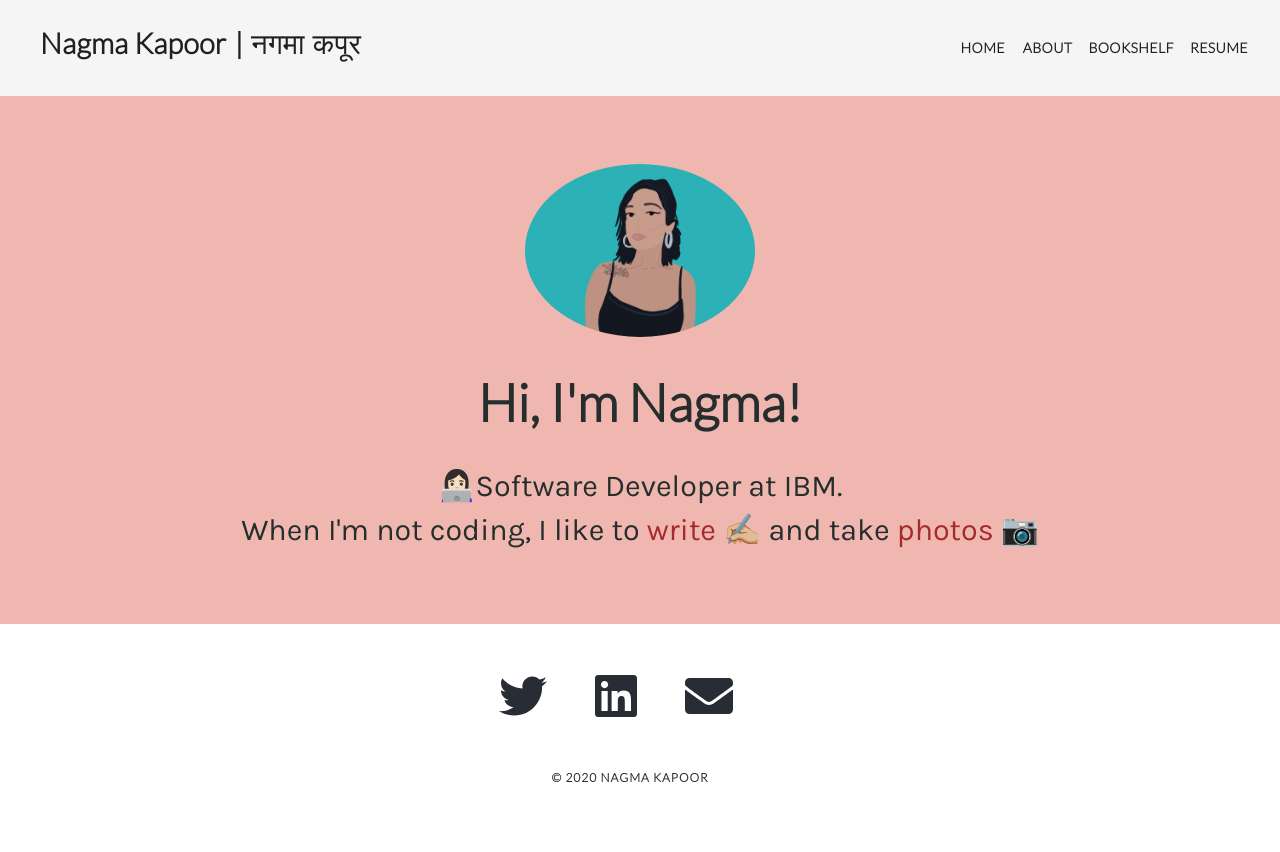
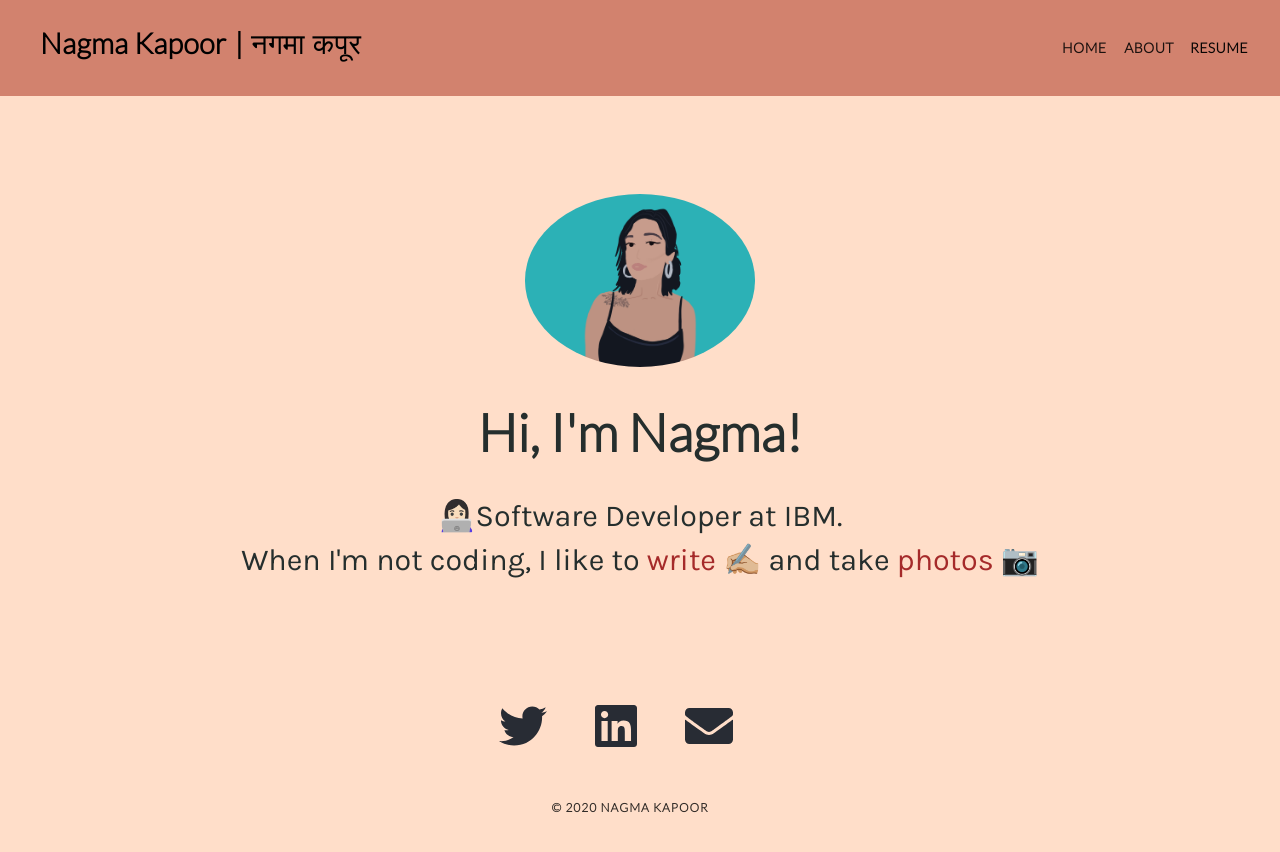
Before and after one commit to nagmak/nagma-site, a React (Create React App) app: page / in a window 1280 px wide. Shown: the top 852 px of the page. Before the commit the page ends 800 px from the top, so only its background shows below. Built offline with nearby package versions, Linux system fonts and the light colour scheme.

Commit message:
added timeline component and color

```diff
--- a/package.json
+++ b/package.json
@@ -11,6 +11,7 @@
     "@fortawesome/react-fontawesome": "^0.1.9",
     "@material-ui/core": "^4.8.3",
     "@material-ui/icons": "^4.5.1",
+    "@material-ui/lab": "^4.0.0-alpha.56",
     "react": "^16.12.0",
     "react-dom": "^16.12.0",
     "react-router": "^5.2.0",
--- a/src/App.css
+++ b/src/App.css
@@ -1,5 +1,8 @@
 .App {
   text-align: center;
+  background-color: #ffdec9;
+  padding-top: 30px;
+  padding-bottom: 100px;
 }
 
 .App-logo {
@@ -9,7 +12,7 @@
 }
 
 .App-header {
-  background-color: #f0b7b0;
+  background-color: #ffdec9;
   min-height: 60vh;
   display: flex;
   flex-direction: column;
@@ -48,6 +51,8 @@ a {
 .bottom-footer {
   display: inline-block;
   width: 100%;
+  padding-bottom: 12px;
+  background-color: #ffdec9;
 }
 
 .copyright-footer-item {
--- a/src/components/app-bar/app-bar.css
+++ b/src/components/app-bar/app-bar.css
@@ -44,5 +44,10 @@ Button a {
     text-decoration-color: none !important;
     text-decoration-style: none !important;
     display: inherit;
-    color: rgba(0, 0, 0, 0.87);
+    color: rgba(0, 0, 0, 1);
 }
+
+.MuiAppBar-colorDefault {
+    background-color: #d2826e !important;
+    color:rgba(0, 0, 0, 0.97) !important;
+}
--- a/src/components/app-bar/app-bar.js
+++ b/src/components/app-bar/app-bar.js
@@ -31,7 +31,7 @@ export default function ButtonAppBar() {
           <Button color="inherit" className="btn-toolbar"><Link to='/about'>About</Link></Button>
           {/* <Button color="inherit"><Link to='/blog'>Blog</Link></Button> */}
           {/* <Button color="inherit"><a href="https://www.instagram.com/notnagma/">Gallery</a></Button> */}
-          <Button color="inherit" className="btn-toolbar"><a href="https://www.goodreads.com/review/list/51938230-nagma-k?shelf=read">Bookshelf</a></Button>
+          {/* <Button color="inherit" className="btn-toolbar"><a href="https://www.goodreads.com/review/list/51938230-nagma-k?shelf=read">Bookshelf</a></Button> */}
           <Button color="inherit" className="btn-toolbar">Resume</Button>
         </Toolbar>
       </AppBar>
--- a/src/components/home/home.css
+++ b/src/components/home/home.css
@@ -19,3 +19,7 @@ img.icon-image {
     border-radius: 50%;
     float: left;
 }
+
+.MuiTimeline-root.MuiTimeline-alignAlternate {
+    text-align: left;
+}
--- a/src/components/home/home.js
+++ b/src/components/home/home.js
@@ -4,11 +4,13 @@ import { fab } from '@fortawesome/free-brands-svg-icons';
 import { fas } from '@fortawesome/free-solid-svg-icons';
 import Emoji from '../emoji/emoji';
 import './home.css';
+// import AlternateTimeline from '../timeline/timeline';
 
 library.add(fab, fas);
 
 function HomePage() {
     return (
+        <div className="homepage-container">
         <header className="App-header">
             <link rel="stylesheet" href="https://fonts.googleapis.com/css?family=Roboto:300,400,500,700&display=swap"/>
             <link rel="stylesheet" href="https://fonts.googleapis.com/icon?family=Material+Icons"/>
@@ -21,6 +23,12 @@ function HomePage() {
             <h3 className="about-me">When I'm not coding, I like to <a href="https://www.instagram.com/nagmak__/">write <Emoji symbol="✍🏼" label="writing"/>
             </a> and take <a href="https://www.instagram.com/notnagma/">photos <Emoji symbol="📷" label="camera"/></a></h3>
         </header>
+        <body className="body-container">
+            {/* <section className="timeline" id="timeline">
+                <AlternateTimeline></AlternateTimeline>
+            </section> */}
+        </body>
+        </div>
     )
 }
 export default HomePage;
--- /dev/null
+++ b/src/components/timeline/timeline.js
@@ -0,0 +1,41 @@
+import React from 'react';
+import Timeline from '@material-ui/lab/Timeline';
+import TimelineItem from '@material-ui/lab/TimelineItem';
+import TimelineSeparator from '@material-ui/lab/TimelineSeparator';
+import TimelineConnector from '@material-ui/lab/TimelineConnector';
+import TimelineContent from '@material-ui/lab/TimelineContent';
+import TimelineDot from '@material-ui/lab/TimelineDot';
+
+export default function AlternateTimeline() {
+  return (
+    <Timeline align="alternate">
+      <TimelineItem>
+        <TimelineSeparator>
+          <TimelineDot />
+          <TimelineConnector />
+        </TimelineSeparator>
+        <TimelineContent>Software Developer, IBM Canada</TimelineContent>
+      </TimelineItem>
+      <TimelineItem>
+        <TimelineSeparator>
+          <TimelineDot />
+          <TimelineConnector />
+        </TimelineSeparator>
+        <TimelineContent>Completed Bachelors in Computer Science</TimelineContent>
+      </TimelineItem>
+      <TimelineItem>
+        <TimelineSeparator>
+          <TimelineDot />
+          <TimelineConnector />
+        </TimelineSeparator>
+        <TimelineContent>Software Developer Intern, IBM Canada</TimelineContent>
+      </TimelineItem>
+      <TimelineItem>
+        <TimelineSeparator>
+          <TimelineDot />
+        </TimelineSeparator>
+        <TimelineContent>Started Computer Science at Ryerson University</TimelineContent>
+      </TimelineItem>
+    </Timeline>
+  );
+}
```
Also changed, not shown: 1 other file (tests, documents, lock files or other folders).
